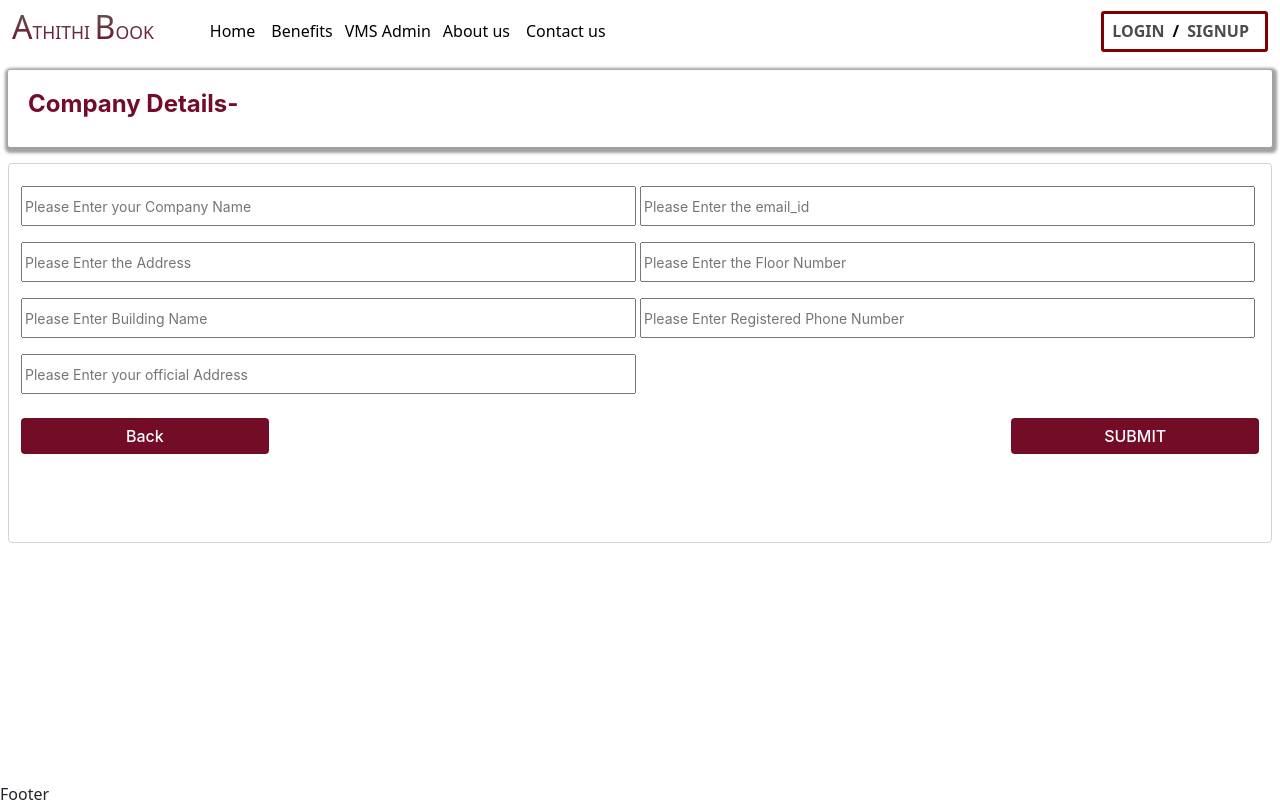
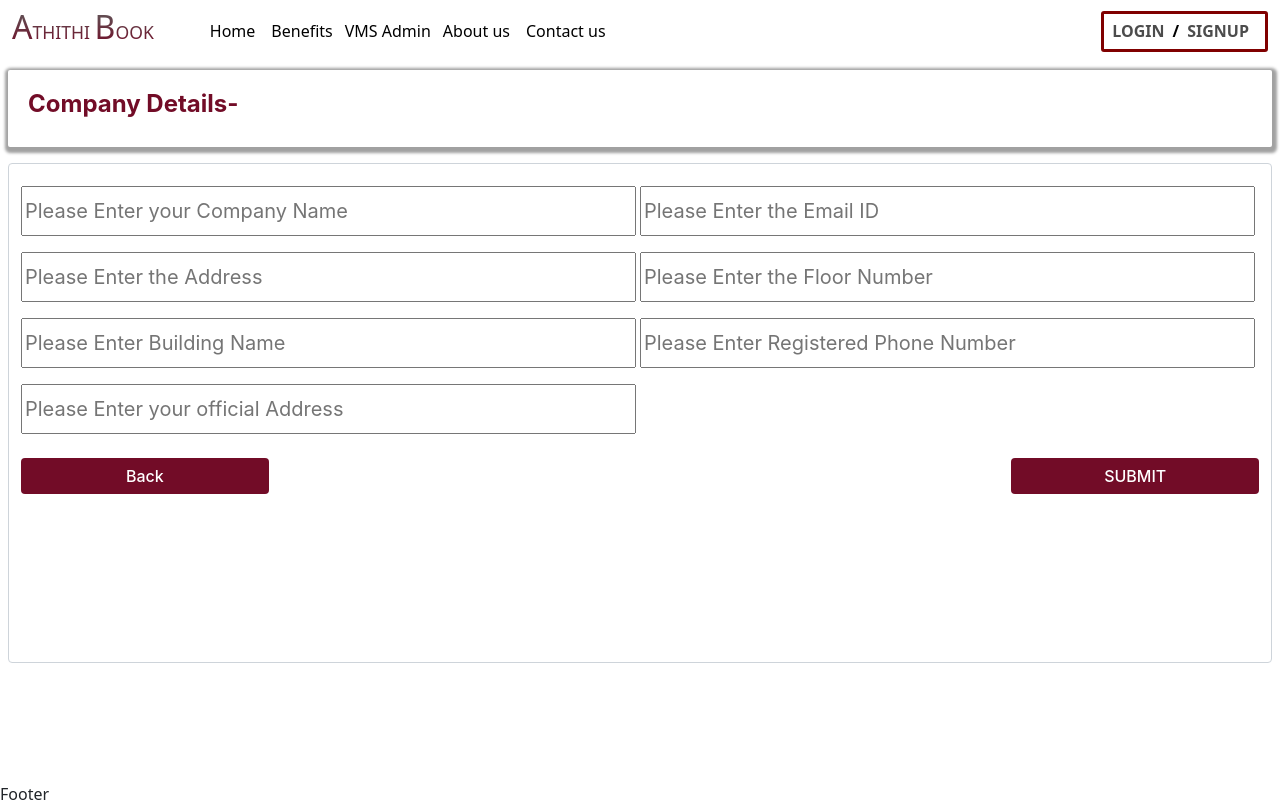
Before and after one commit to SengarArpit81/VMS-Atithi, a React (Create React App) app in the folder portalvms/: page /companydetails in a window 1280 px wide. Built offline with nearby package versions, Linux system fonts and the light colour scheme.

Commit message:
Companydetailsupdated

```diff
--- a/portalvms/src/Components/CompanyDetails/CompanyDetails.js
+++ b/portalvms/src/Components/CompanyDetails/CompanyDetails.js
@@ -43,7 +43,7 @@ const CompanyDetails = () => {
                     <Col
                         span={24}
 
-                        className=" d-flex  signup-main-div">
+                        className=" d-flex signup-main-div">
 
                         <div className="">
                             <div className="d-flex justify-content-center align-items-center ">
@@ -53,26 +53,27 @@ const CompanyDetails = () => {
 
                     </Col>
 
-                    <form onSubmit={handleSubmit} span={24} xl={24} className="mt-3 form-control " style={{ height: "380px" }}>
+                    <form onSubmit={handleSubmit} span={24} xl={24} className="mt-3 form-control " style={{ height: "500px" }}>
                         <Row>
                             <Col
                                 span={24}
                                 className=" w-100 d-flex"
                             >
-                                <Row className="w-100 mt-3 "  >
+                                <Row className="w-100 mt-3"  >
                                     <Col span={24} xs={24} sm={24} md={12} lg={12}
                                     >
                                         <Row style={{ marginRight: "4px" }}>
-                                            <Col span={24} style={{ flexDirection: "column" }}>
+                                            <Col span={24} style={{ flexDirection: "column",fontSize:"20px" }}>
                                                 <input
                                                     type="text"
+
                                                     placeholder="Please Enter your Company Name"
                                                     name="company_n"
                                                     autoComplete="off"
                                                     value={values.company_n}
                                                     onChange={handleChange}
                                                     onBlur={handleBlur}
-                                                    style={{ width: "100%", height: "40px" }}
+                                                    style={{ width: "100%", height: "50px" }}
                                                 />
                                             </Col>
                                             <Col style={{ height: "20px" }}>
@@ -94,17 +95,17 @@ const CompanyDetails = () => {
 
                                     <Col span={24} xs={24} sm={24} md={12} lg={12} className="second-main-Col">
                                         <Row style={{ marginRight: "4px" }}>
-                                            <Col span={24} style={{ flexDirection: "column" }}>
+                                            <Col span={24} style={{ flexDirection: "column",fontSize:"20px" }}>
                                                 <input
                                                     type="text"
-                                                    placeholder="Please Enter the email_id"
+                                                    placeholder="Please Enter the Email ID"
                                                     name="email_id"
                                                     autoComplete="off"
                                                     value={values.email_id}
                                                     onChange={handleChange}
                                                     onBlur={handleBlur}
                                                     className="secod-col-input-box"
-                                                    style={{ width: "100%", height: "40px" }}
+                                                    style={{ width: "100%", height: "50px" }}
 
 
                                                 />
@@ -132,7 +133,7 @@ const CompanyDetails = () => {
                                 <Col span={24} xs={24} sm={24} md={12} lg={12}
                                 >
                                     <Row style={{ marginRight: "4px" }}>
-                                        <Col span={24} style={{ flexDirection: "column" }}>
+                                        <Col span={24} style={{ flexDirection: "column",fontSize:"20px" }}>
                                             <input
                                                 type="text"
                                                 placeholder="Please Enter the Address"
@@ -142,7 +143,7 @@ const CompanyDetails = () => {
                                                 onBlur={handleBlur}
                                                 autoComplete="off"
 
-                                                style={{ width: "100%", height: "40px" }}
+                                                style={{ width: "100%", height: "50px" }}
                                             />
                                         </Col>
                                         <Col style={{height:"20px"}}>
@@ -164,7 +165,7 @@ const CompanyDetails = () => {
 
                                 <Col span={24} xs={24} sm={24} md={12} lg={12} className="second-main-Col ">
                                     <Row style={{ marginRight: "4px" }}>
-                                        <Col span={24} style={{ flexDirection: "column" }}>
+                                        <Col span={24} style={{ flexDirection: "column",fontSize:"20px" }}>
                                             <input
                                                 type="text"
                                                 placeholder="Please Enter the Floor Number"
@@ -174,7 +175,7 @@ const CompanyDetails = () => {
                                                 onChange={handleChange}
                                                 onBlur={handleBlur}
                                                 className="secod-col-input-box"
-                                                style={{ width: "100%", height: "40px" }}
+                                                style={{ width: "100%", height: "50px" }}
 
 
                                             />
@@ -198,7 +199,7 @@ const CompanyDetails = () => {
                                 <Col span={24} xs={24} sm={24} md={12} lg={12}
                                 >
                                     <Row style={{ marginRight: "4px" }}>
-                                        <Col span={24} style={{ flexDirection: "column" }}>
+                                        <Col span={24} style={{ flexDirection: "column",fontSize:"20px" }}>
                                             <input
                                                 type="text"
                                                 placeholder="Please Enter Building Name"
@@ -207,7 +208,7 @@ const CompanyDetails = () => {
                                                 value={values.building_name}
                                                 onChange={handleChange}
                                                 onBlur={handleBlur}
-                                                style={{ width: "100%", height: "40px" }}
+                                                style={{ width: "100%", height: "50px" }}
                                             />
                                         </Col>
                                         <Col style={{height:"20px"}}>
@@ -228,7 +229,7 @@ const CompanyDetails = () => {
 
                                 <Col span={24} xs={24} sm={24} md={12} lg={12} className="second-main-Col">
                                     <Row style={{ marginRight: "4px" }} >
-                                        <Col span={24} style={{ flexDirection: "column" }}>
+                                        <Col span={24} style={{ flexDirection: "column" ,fontSize:"20px"}}>
                                             <input
                                                 type="text"
                                                 placeholder="Please Enter Registered Phone Number"
@@ -238,7 +239,7 @@ const CompanyDetails = () => {
                                                 onChange={handleChange}
                                                 onBlur={handleBlur}
                                                 className="secod-col-input-box"
-                                                style={{ width: "100%", height: "40px" }}
+                                                style={{ width: "100%", height: "50px" }}
 
 
                                             />
@@ -263,7 +264,7 @@ const CompanyDetails = () => {
                                 <Col span={24} xs={24} sm={24} md={12} lg={12}
                                 >
                                     <Row style={{ marginRight: "4px" }}>
-                                        <Col span={24} style={{ flexDirection: "column" }}>
+                                        <Col span={24} style={{ flexDirection: "column",fontSize:"20px" }}>
                                             <input
                                                 type="text"
                                                 placeholder="Please Enter your official Address"
@@ -272,7 +273,7 @@ const CompanyDetails = () => {
                                                 value={values.address_official}
                                                 onChange={handleChange}
                                                 onBlur={handleBlur}
-                                                style={{ width: "100%", height: "40px" }}
+                                                style={{ width: "100%", height: "50px" }}
                                             />
                                         </Col>
                                         <Col style={{height:"20px"}}>
--- a/portalvms/src/Components/fourbox/fourbox.css
+++ b/portalvms/src/Components/fourbox/fourbox.css
@@ -14,7 +14,12 @@
     border-radius: 10px;
     cursor: pointer;
     transition: all .6s ease-in-out;
+
     /* transition: width 1s, height 1s; */
+}
+.linkstyles{
+  text-decoration: none;
+  color: black;
 }
 .Main-Card-Div:hover{
 
```
Also changed, not shown: portalvms/src/Components/fourbox/Fourbox.js (+21 -7 lines).
